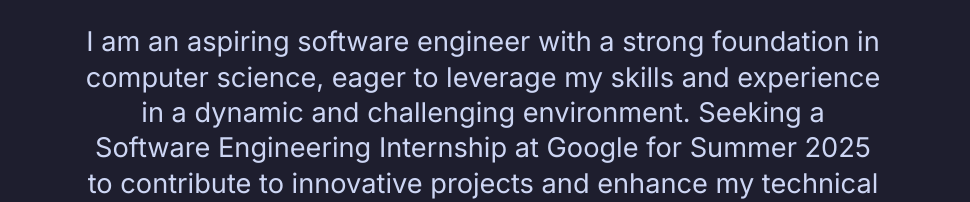
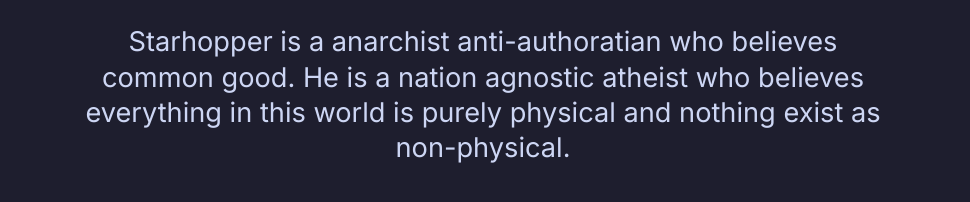
Before and after one commit to Starhopperr/home, a plain HTML site: page index.html in a window 1280 px wide. Shown: the part 750-952 px from the top of the page, without its empty margins (157-1127 px from the left). Drawn offline with Linux system fonts and the light colour scheme.

Commit message:
Update index.html

```diff
--- a/index.html
+++ b/index.html
@@ -30,26 +30,14 @@
 
     <img src="Che_Guevara_-_Guerrillero_Heroico_by_Alberto_Korda.jpg" alt="Profile Picture" class="logo_syn">
 
-    <p>I am an aspiring software
-      engineer with a strong
-      foundation in computer
-      science, eager to leverage my
-      skills and experience in a
-      dynamic and challenging
-      environment. Seeking a
-      Software Engineering
-      Internship at Google for
-      Summer 2025 to contribute to
-      innovative projects and
-      enhance my technical
-      expertise.
-
+    <p>Starhopper is a anarchist anti-authoratian who believes common good.
+ He is a nation agnostic atheist who believes everything in this world is purely physical and nothing exist as non-physical.
     </p>
     <p>,,</p>
 
   </section>
 
-  <section id="skills">
+  <!--<section id="skills">
 
     <h2 class="port_skills">Skills</h2>
 
@@ -220,6 +208,6 @@
           <comment>Email: csi@bennett.edu.in</comment>
         </a>
       </p>
-    </section>
+    </section>-->
   </body>
 </html>
```
